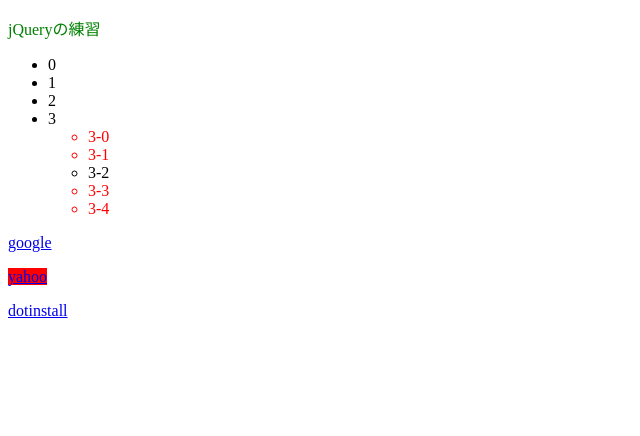
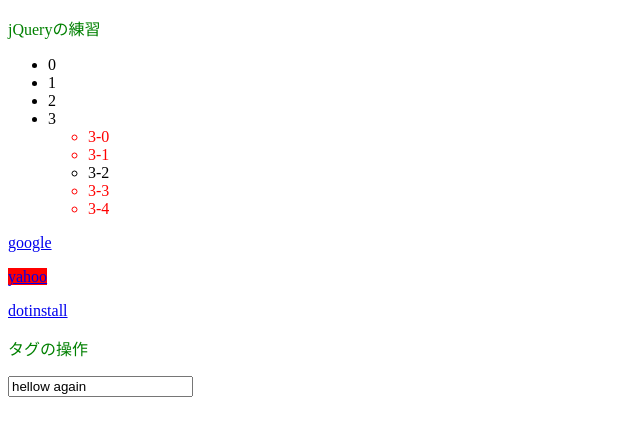
Before and after one commit to rio-threehouse/JavaScript_Practice, a plain HTML site: page jquery/index.html in a window 1280 px wide. Shown: the whole page, without its empty margins (0-640 px from the left). Drawn offline with nearby package versions, Linux system fonts and the light colour scheme.

Commit message:
tag操作

```diff
--- a/jquery/index.html
+++ b/jquery/index.html
@@ -31,6 +31,9 @@
     <p><a href="http://yahoo.co.jp">yahoo</a></p>
     <p><a href="http://dotinstall.com">dotinstall</a></p>
 
+    <p id="tag">タグの操作</p>
+    <input type="text" value="hellow">
+
     <script src="https://code.jquery.com/jquery-3.4.1.js"></script>
     <script>
       // このドキュメントが読み込まれたら処理をする↓
@@ -50,6 +53,14 @@
         $('a').attr('href', 'http://google.co.jp');
         // dataメソッド
         console.log($('a').data('sitename'));
+
+        // $('#tag').text('タグの中身の変更');
+        console.log($('#tag').text());
+        // $('#tag').html('<a href="">html要素をリンクに変更</a>');
+        console.log($('input').val());
+        $('input').val('hellow again');
+        // $('#tag').empty();
+        // $('#tag').remove();
       });
 
     </script>
```
